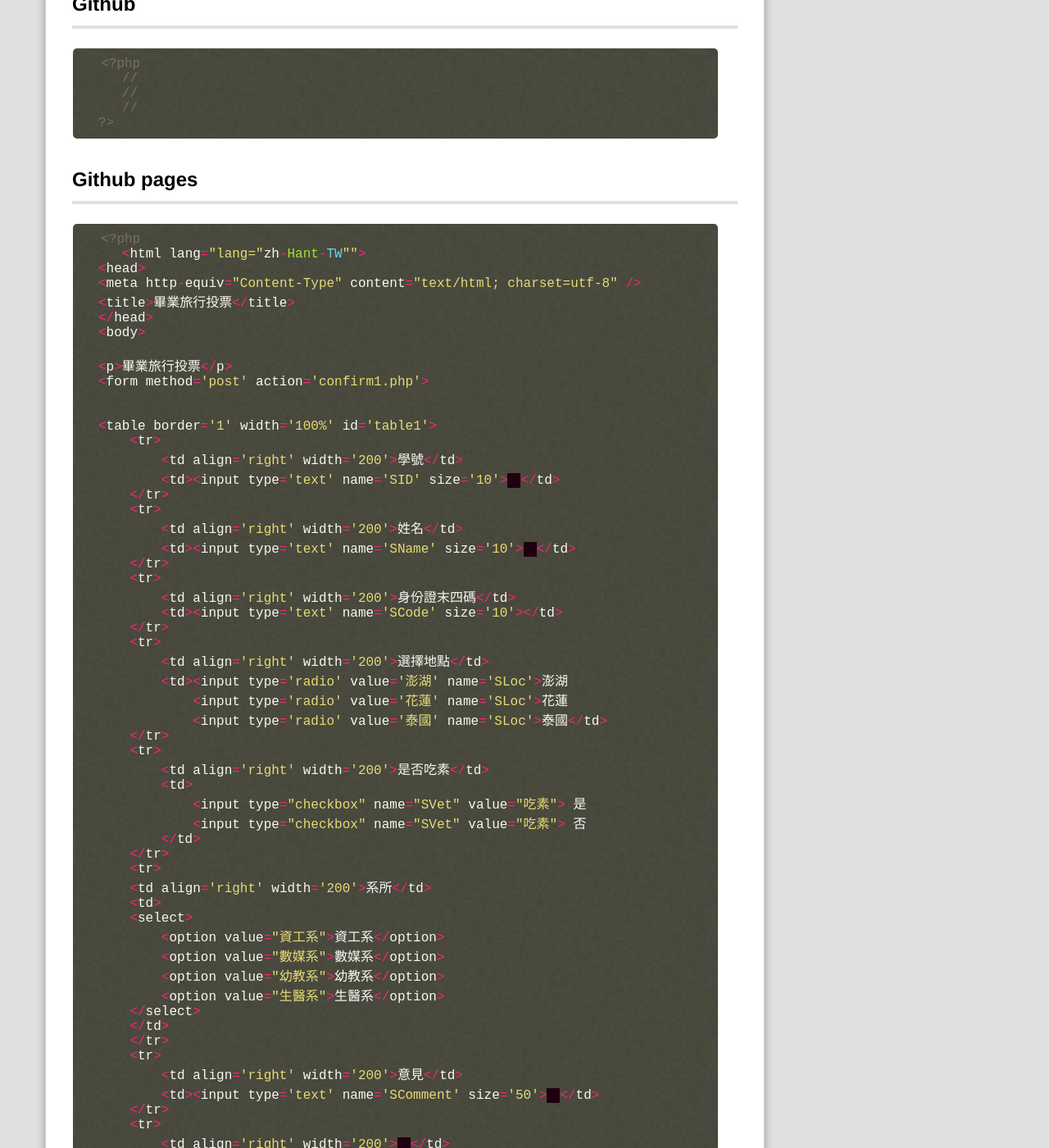
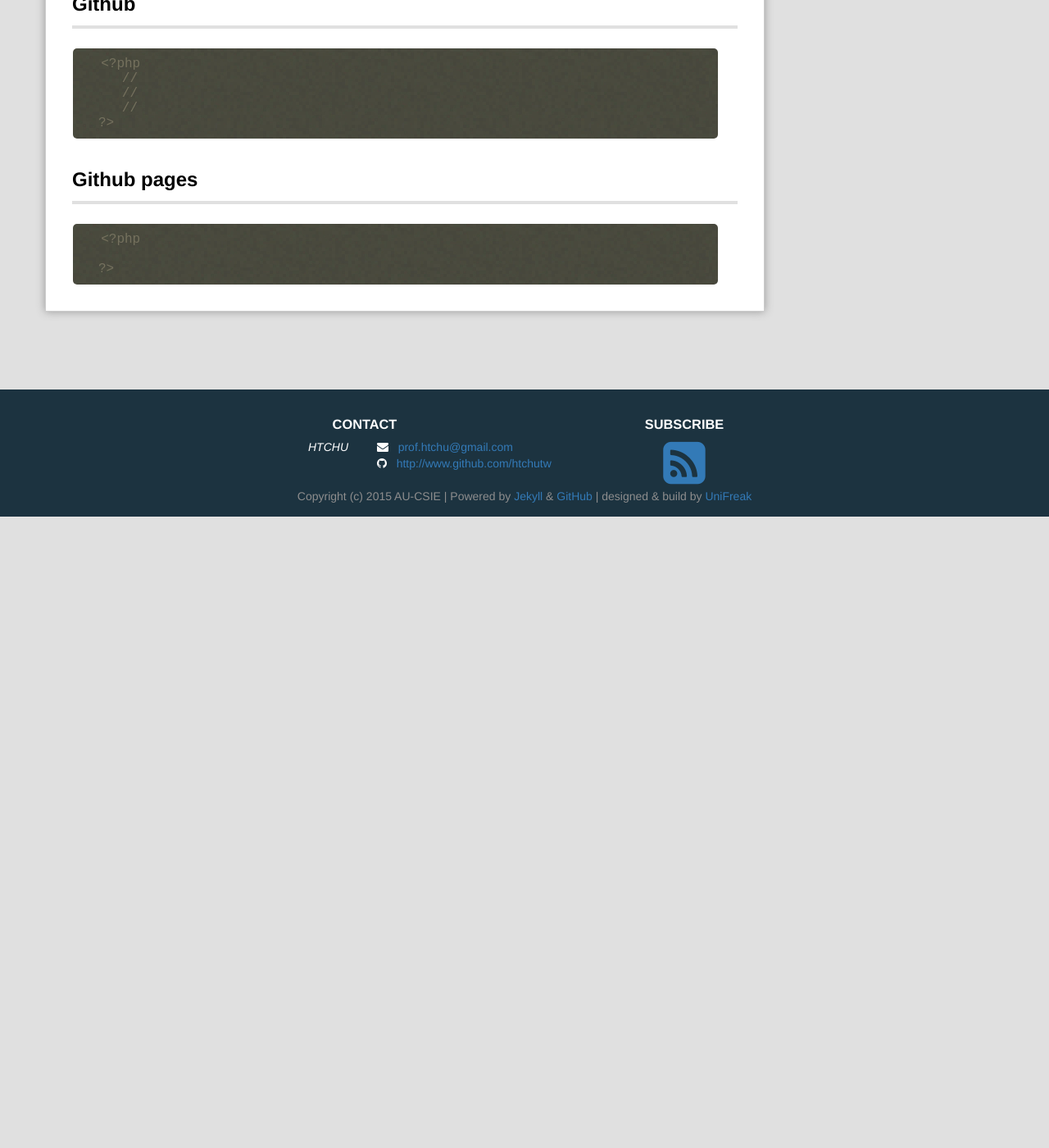
Before and after one commit to xanniex/webcourse, a Jekyll site: the page built from _posts/2017-11-01-Class7.md, in a window 1280 px wide and 1400 px high, scrolled down 789 px. Shown: the whole window at 82% size. Built offline with Jekyll 4.4.1, drawn with Linux system fonts in a browser that asks for light colours; Markdown is read by kramdown in place of the engine named in the settings; comment, search, counter and statistics services are not loaded; after the commit the page ends 1419 px from its top, so only the background shows below that; some of the changed text lies outside the part shown.

Commit message:
Update 2017-11-01-Class7.md

````diff
--- a/_posts/2017-11-01-Class7.md
+++ b/_posts/2017-11-01-Class7.md
@@ -30,67 +30,7 @@ github帳號及使用github做blog。。
 
 ```php
 <?php
-   <html lang="lang="zh-Hant-TW"">
-<head>
-<meta http-equiv="Content-Type" content="text/html; charset=utf-8" />
-<title>畢業旅行投票</title>
-</head>
-<body>
 
-<p>畢業旅行投票</p>
-<form method='post' action='confirm1.php'>
-
-
-<table border='1' width='100%' id='table1'>
-    <tr>
-        <td align='right' width='200'>學號</td>
-        <td><input type='text' name='SID' size='10'>　</td>
-    </tr>
-    <tr>
-        <td align='right' width='200'>姓名</td>
-        <td><input type='text' name='SName' size='10'>　</td>
-    </tr>
-    <tr>
-        <td align='right' width='200'>身份證末四碼</td>
-        <td><input type='text' name='SCode' size='10'></td>
-    </tr>
-    <tr>
-        <td align='right' width='200'>選擇地點</td>
-        <td><input type='radio' value='澎湖' name='SLoc'>澎湖
-            <input type='radio' value='花蓮' name='SLoc'>花蓮
-            <input type='radio' value='泰國' name='SLoc'>泰國</td>
-    </tr>
-    <tr>
-        <td align='right' width='200'>是否吃素</td>
-        <td>
-            <input type="checkbox" name="SVet" value="吃素"> 是
-            <input type="checkbox" name="SVet" value="吃素"> 否
-        </td>
-    </tr>
-    <tr>
-    <td align='right' width='200'>系所</td>
-    <td>
-    <select>
-        <option value="資工系">資工系</option>
-        <option value="數媒系">數媒系</option>
-        <option value="幼教系">幼教系</option>
-        <option value="生醫系">生醫系</option>
-    </select>
-    </td>
-    </tr>
-    <tr>
-        <td align='right' width='200'>意見</td>
-        <td><input type='text' name='SComment' size='50'>　</td>
-    </tr>
-    <tr>
-        <td align='right' width='200'>　</td>
-        <td><input type='submit' name='Submit' value='投票'>　</td>
-    </tr>
-</table>
-</form>
-</body>
-
-</html>
 ?>
 ```
 
````
